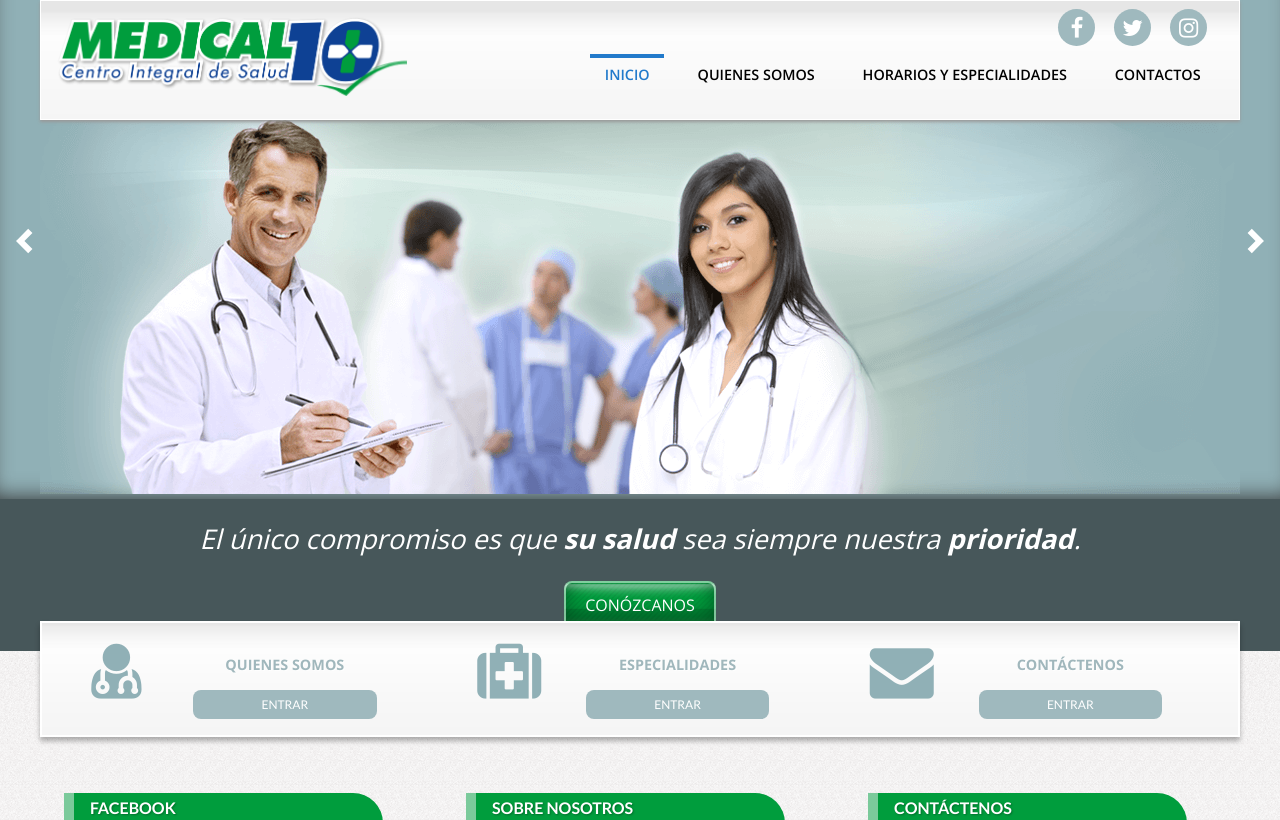
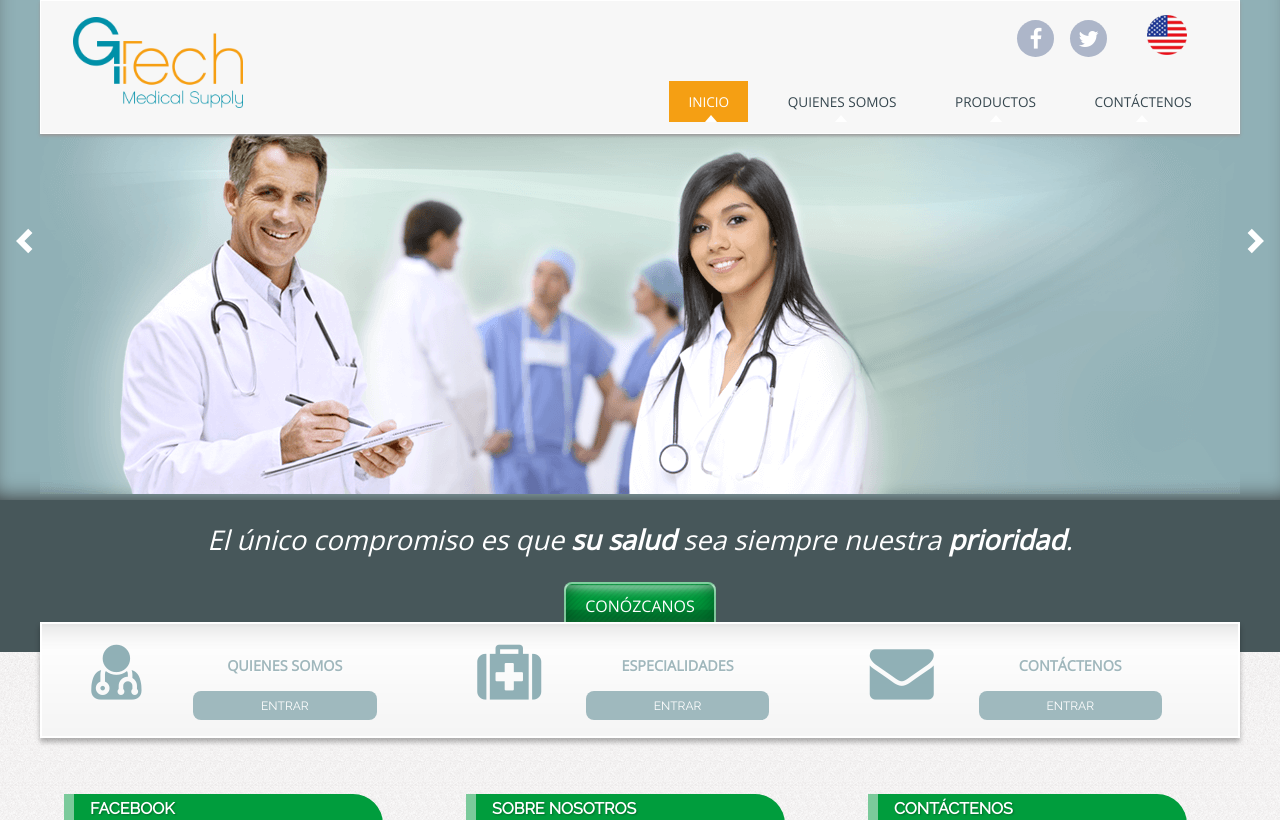
Before and after one commit to planbec/gtech, a PHP site: page /index.php in a window 1280 px wide. Shown: the top 820 px of the page. Run offline with PHP 8.4, Linux system fonts and the light colour scheme; some libraries are stand-ins or nearby versions.

Commit message:
Header y Footer

```diff
--- a/code-head.php
+++ b/code-head.php
@@ -12,17 +12,14 @@ $uri = (empty($uri)) ? 'index' : $uri;
 	<meta charset="utf-8">
 	<title>Medical 10 | Centro Integral de Salud</title>
 	<meta name="viewport" content="width=device-width, initial-scale=1.0, maximum-scale=1.0, user-scalable=0">
-	<meta name="author" content="Carlos Zambrano M. - PlanB.ec | Francisco Aguilera G. - http://franciscoamk.com">
+	<meta name="author" content="Carlos Zambrano M. - PlanB.ec | Jose Darío Maldonado. - clickderecho.com">
 
 	<link rel="stylesheet" href="css/master.css" >
 	<link rel="stylesheet" href="css/normalize.css" >
 
 	<script src="http://ajax.googleapis.com/ajax/libs/jquery/1.8.1/jquery.min.js"></script>
 
-	<link href='https://fonts.googleapis.com/css?family=Lato:400,700' rel='stylesheet' type='text/css'>
-	<link href='https://fonts.googleapis.com/css?family=Dosis:400,700' rel='stylesheet' type='text/css'>
-	<link href='https://fonts.googleapis.com/css?family=Open+Sans:400,600,800,700' rel='stylesheet' type='text/css'>
-
+	<link href="https://fonts.googleapis.com/css?family=Open+Sans|Raleway" rel="stylesheet">
 	<!--link rel="stylesheet" href="font-awesome/css/font-awesome.min.css"-->
 	<link rel="stylesheet" href="https://maxcdn.bootstrapcdn.com/font-awesome/4.5.0/css/font-awesome.min.css">
 	<link rel="shortcut icon" href="favicon.ico">
--- a/css/master.css
+++ b/css/master.css
@@ -11,7 +11,7 @@
   background: 0; }
 
 body {
-  font: 16px/22px "Lato",Helvetica,Arial,sans-serif;
+  font: 16px/22px 'Raleway',Helvetica,Arial,sans-serif;
   color: #545e77; }
 
 * {
@@ -242,7 +242,7 @@ hr.center {
   width: 100%;
   z-index: 3000; }
   #main-header .header-cont {
-    background: #e6e6e6 url(../img/bk_serv.png) bottom center repeat-x;
+    background: #f7f7f7;
     border: 1px solid #FFF;
     box-sizing: border-box;
     box-shadow: 0px 2px 3px #999;
@@ -250,23 +250,39 @@ hr.center {
     max-width: 75rem;
     padding: 0 1rem; }
     #main-header .header-cont .redes {
-      /*float: right;*/ }
+      float: right;
+      clear: both;
+      margin-bottom: 1rem;
+    }
       #main-header .header-cont .redes span {
-        display: inline-block;
-        margin: 0.5rem 1rem 0 0; }
+        display: table-cell;
+        margin: 0 1rem 1rem 0;
+        clear: both;
+        vertical-align: middle;
+        }
+
+       #main-header .header-cont .redes .version {
+        display: table-cell;
+        padding: 0 2rem;
+        clear: both;
+        vertical-align: middle;
+       }
+
         #main-header .header-cont .redes span a {
           color: #FFF;
           display: block;
           padding: 0.5rem;
-          background: #9fb9be;
+          background: #adb6c9;
           border-radius: 50%;
           width: 2.3rem;
           height: 2.3rem;
-          text-align: center; }
+          text-align: center;
+          margin: 0.5rem;
+          }
           #main-header .header-cont .redes span a i {
             font-size: 1.4rem; }
           #main-header .header-cont .redes span a:hover {
-            background: #6a8d93; }
+            background: #0090a8; }
 
 #content-area {
   clear: both;
@@ -279,14 +295,16 @@ hr.center {
 
 .logo-header {
   display: table-cell;
-  /*width:27%;*/
-  padding: 1rem 0; }
+  width:25%;
+  padding: 1rem;
+}
+
   .logo-header .logo {
     margin: 0;
     display: block;
     line-height: 1.2em; }
     .logo-header .logo img {
-      width: 100%; }
+      width: 100%; max-width: 170px; }
   .logo-header .slogan {
     display: none;
     font-size: .7em;
@@ -299,35 +317,50 @@ hr.center {
 /* Menu */
 #main-menu {
   display: table-cell;
-  width: 70%;
+  width: 48%;
   text-align: right;
-  vertical-align: top;
-  line-height: 1.3em; }
+  vertical-align: middle;
+  line-height: 1.3em;
+  overflow: hidden;
+  }
   #main-menu ul {
-    margin: 0.5rem 0 0 0;
+    margin: 1.5rem 0 0 0;
     padding: 0;
     list-style: none;
-    background: 0; }
+    background: 0;
+    clear: both;}
     #main-menu ul li {
       display: inline-block;
-      font: 600 0.9rem 'Open Sans', Arial;
+      font: 500 0.85rem 'Open Sans', Arial;
       text-transform: uppercase; }
       #main-menu ul li .featured a {
         /*background:#50c5ab;*/
-        color: #227acb; }
+        color: #36474f; }
         #main-menu ul li .featured a:hover {
           background: #329780; }
     #main-menu ul li a {
-      color: #000;
-      padding: .5em 1em;
+        color: #36474f;
+        padding: 0.7rem 1.2rem;
         margin: 0 0.5rem;
         background: transparent;
-      display: block; }
+        display: inline-block;
+        position: relative;
+      }
+      #main-menu ul li a:after {
+          content: "";
+          border-left: 6px solid transparent;
+          border-right: 6px solid transparent;
+          border-bottom: 7px solid #FFF;
+          text-align: center;
+          position: absolute;
+          bottom: 0;
+          left: 45%;
+      }
       #main-menu ul li a:hover, #main-menu ul li a.active {
-        /*background:#383636;*/
-        color: #227acb;
-        border-top: 4px solid #227acb;
-        text-decoration: none; }
+          background: #f59f13;
+          color: #FFF;
+          text-decoration: none;
+        }
 
 #main-footer {
   border-top: solid .4rem #8498a0;
@@ -335,12 +368,14 @@ hr.center {
 
 .footer-call-to-action {
   text-align: center;
-  background: #56727e;
+  background: #36474f url(../img/bg-ft.png) top center;
   color: #fff;
   padding: 1.5rem 0.5rem 0;
   overflow: hidden; }
 .footer-call-to-action .col3 {
-    border-left: 1px solid #768d97; }
+  border-left: 1px solid #526065;
+  margin-bottom: 0;
+  }
 .footer-call-to-action .col3:nth-child(3n) {
   margin-right: 0;
   padding-left: 3%; }
@@ -356,19 +391,26 @@ hr.center {
   list-style: none; }
 .footer-call-to-action .contact li:before {
   content: "- "; }
-      .footer-call-to-action .contact li a {
+.footer-call-to-action .contact a {
   color: #FFF;
   font-size: 0.8rem;
   text-transform: uppercase;
   margin-bottom: 0.5rem; }
+.footer-call-to-action figure img {
+  filter: grayscale(100%);
+  max-width: 200px;
+  width: 100%;
+}
 
 #bottom-footer {
   display: table; }
 
 #bottom-footer .copyright, #bottom-footer #footer-menu, #bottom-footer .planb {
   display: table-cell;
-  width: 50%;
-  padding: 1.5em 0; }
+  width: 100%;
+  padding: 1.5em 0;
+  text-align: center;
+}
 
 #bottom-footer .planb {
   color: #999;
--- a/footer.php
+++ b/footer.php
@@ -5,37 +5,25 @@
 
 			<div class="contact cols">
 				<div class="col3">
-					<figure><img src="img/logo_ft_m10.png"></figure>
+					<figure><img src="img/logo-gtech_bn.png"></figure>
 				</div>
 
 				<div class="col3">
 					<ul>
-						<li><a href="index.php" <?php if($uri == 'index') echo 'class="active"'?> >Inicio</a></li>
-						<li><a href="quienessomos.php" <?php if($uri == 'quienessomos') echo 'class="active"'?> >Quienes somos</a></li>
-						<li><a href="horarios-especialidades.php" <?php if($uri == 'horarios-especialidades') echo 'class="active"'?> >Horarios y especialidades</a></li>
-						<!-- li><a href="ubicacion.php" <?php if($uri == 'ubicacion') echo 'class="active"'?> >Ubicaci&oacute;n</a></li -->
-						<li><a href="contactos.php" <?php if($uri == 'contactos') echo 'class="active"'?> >Contactos</a></li>
+						<li><a href="index.php">Inicio</a></li>
+						<li><a href="quienessomos.php">Quienes somos</a></li>
+						<li><a href="productos.php">Productos</a></li>
+						<li><a href="contactos.php">Cont&aacute;ctenos</a></li>
 					</ul>
 				</div>
 
 				<div class="col3">
-						Dirección: Ciudadela Vernaza Norte Mz 17 V 23 Avenida Hermano Miguel.<br>
-						Telfs.: (593 4) 292 4874 <br>
-						Cel: 0980042103 - 0981600116<br>
-						E-mail: info@cismedical10.com<br>
-						Guayaquil - Ecuador <br>
+					GTECH MEDICAL SUPPLY CORP.<br>
+					6830 SW 159TH PL<br>
+					MIAMI, FL 33193<br>
+					<a href="mailto:info©gtech.com">info©gtech.com</a>
 				</div>
 
-
-				<!-- Footer-menu -->
-				<!--nav id="footer-menu">
-					<ul>
-						<li><a href="index.php" <?php if($uri == 'index') echo 'class="active"'?> >Inicio</a></li>
-						<li><a href="quienessomos.php" <?php if($uri == 'quienessomos') echo 'class="active"'?> >Quienes somos</a></li>
-						<li><a href="productos.php" <?php if($uri == 'productos') echo 'class="active"'?> >Productos</a></li>
-						<li><a href="contactos.php" <?php if($uri == 'contactos') echo 'class="active"'?> >Contactos</a></li>
-					</ul>
-				</nav -->
 
 			</div>
 
@@ -45,14 +33,8 @@
 
 			<!-- Copyright -->
 			<div class="copyright">
-				&copy; 2016 Medical10  -  Todos los derechos reservados.
+				&copy; 2018 GTech  -  Todos los derechos reservados.
 			</div>
-
-			<div class="planb">
-				Desarrollado por
-				<a href="http://www.planb.ec" target="_blank"><img src="img/planb.jpg" title="PlanB.ec"></a>
-			</div>
-
 
 
 		</div><!-- /#bottom-footer -->
--- a/header.php
+++ b/header.php
@@ -5,9 +5,9 @@
 			<div class="logo-header">
 				<h1 class="logo">
 					<a href="index.php">
-						<img src="img/logo_m10.png" alt="Medical 10 - Centro Integral de Salud"  title="Medical 10 - Centro Integral de Salud" width="240"></h1>
+						<img src="img/logo-gtech.png" alt="GTech - Medical Supply"  title="GTech - Medical Supply" width="170"></h1>
 					</a>
-				<h2 class="slogan">Medical 10 - Centro Integral de Salud</h2>
+				<h2 class="slogan">Medical Supply</h2>
 			</div>
 
 
@@ -16,17 +16,16 @@
 			<!-- Main-menu -->
 			<nav id="main-menu" role="navigation" class="closed">
 			<div class="redes">
-				<span><a href="https://www.facebook.com/Centro-Integral-de-Salud-Medical-10-249062688788647/" target="_blank"><i class="fa fa-facebook" aria-hidden="true"></i></a></span>
-				<span><a href="https://www.twitter.com/cismedical10" target="_blank"><i class="fa fa-twitter" aria-hidden="true"></i></a></span>
-				<span><a href="https://www.instagram.com/cismedical10" target="_blank"><i class="fa fa-instagram" aria-hidden="true"></i></a></span>
+				<span><a href="#" target="_blank"><i class="fa fa-facebook" aria-hidden="true"></i></a></span>
+				<span><a href="#" target="_blank"><i class="fa fa-twitter" aria-hidden="true"></i></a></span>
+				<a href="#" class="version"><img src="img/ico_english.png" alt="Versión ingles" title="Versión ingles"></a>
 			</div>
 
 				<ul>
-					<li><a href="index.php" <?php if($uri == 'index') echo 'class="active"'?> >Inicio</a></li>
-					<li><a href="quienessomos.php" <?php if($uri == 'quienessomos') echo 'class="active"'?> >Quienes somos</a></li>
-					<li><a href="horarios-especialidades.php" <?php if($uri == 'horarios-especialidades') echo 'class="active"'?> >Horarios y especialidades</a></li>
-					<!--li><a href="ubicacion.php" <?php if($uri == 'ubicacion') echo 'class="active"'?> >Ubicaci&oacute;n</a></li-->
-					<li><a href="contactos.php" <?php if($uri == 'contactos') echo 'class="active"'?> >Contactos</a></li>
+					<li><a href="index.php" class="active">Inicio</a></li>
+					<li><a href="quienessomos.php">Quienes somos</a></li>
+					<li><a href="productos.php">Productos</a></li>
+					<li><a href="contactos.php">Cont&aacute;ctenos</a></li>
 				</ul>
 			</nav>
 		</div>
--- a/scss/master.scss
+++ b/scss/master.scss
@@ -75,7 +75,7 @@
 #main-header .menu-trigger{ display:none }
 .logo-header{ display:table-cell; /*width:27%;*/ padding:1rem 0;
 	.logo {margin:0;display:block; line-height:1.2em;
-		img { width: 100%; }
+		img { width: 100%; max-width: 170px;}
 	 }
 	.slogan{ display:none; font-size:.7em;text-align:center;text-transform:uppercase;line-height:1.2em;
 	}
```
Also changed, not shown: scss/css/master.css (added, +23 -0 lines), img/bg-ft.png (added), img/ico_english.png (added), img/ico_spain.png (added), img/ico_spanish.png (added), img/logo-gtech.png (added), img/logo-gtech_bn.png (added). Lines whose indentation alone changed are shown as unchanged.
